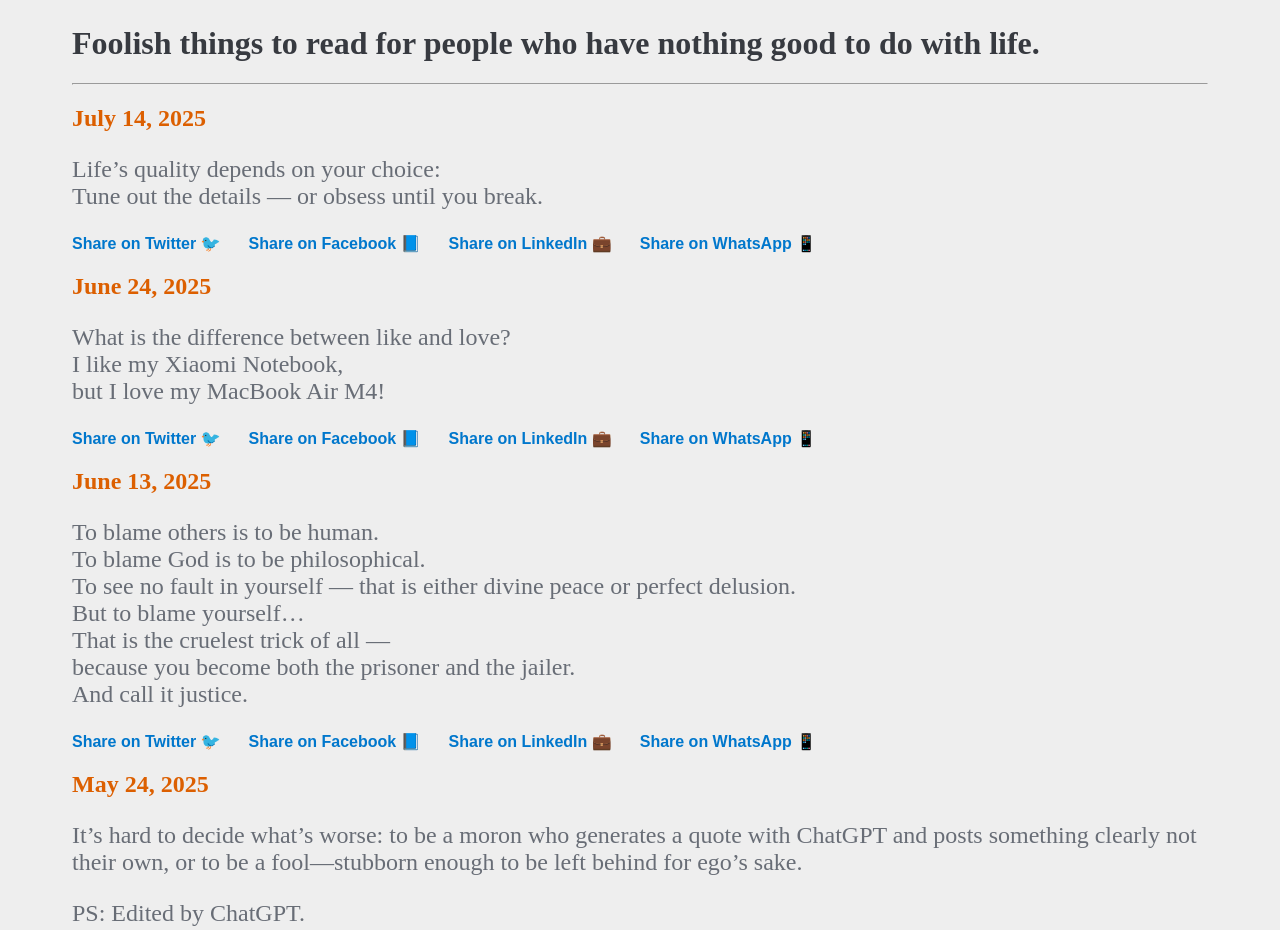
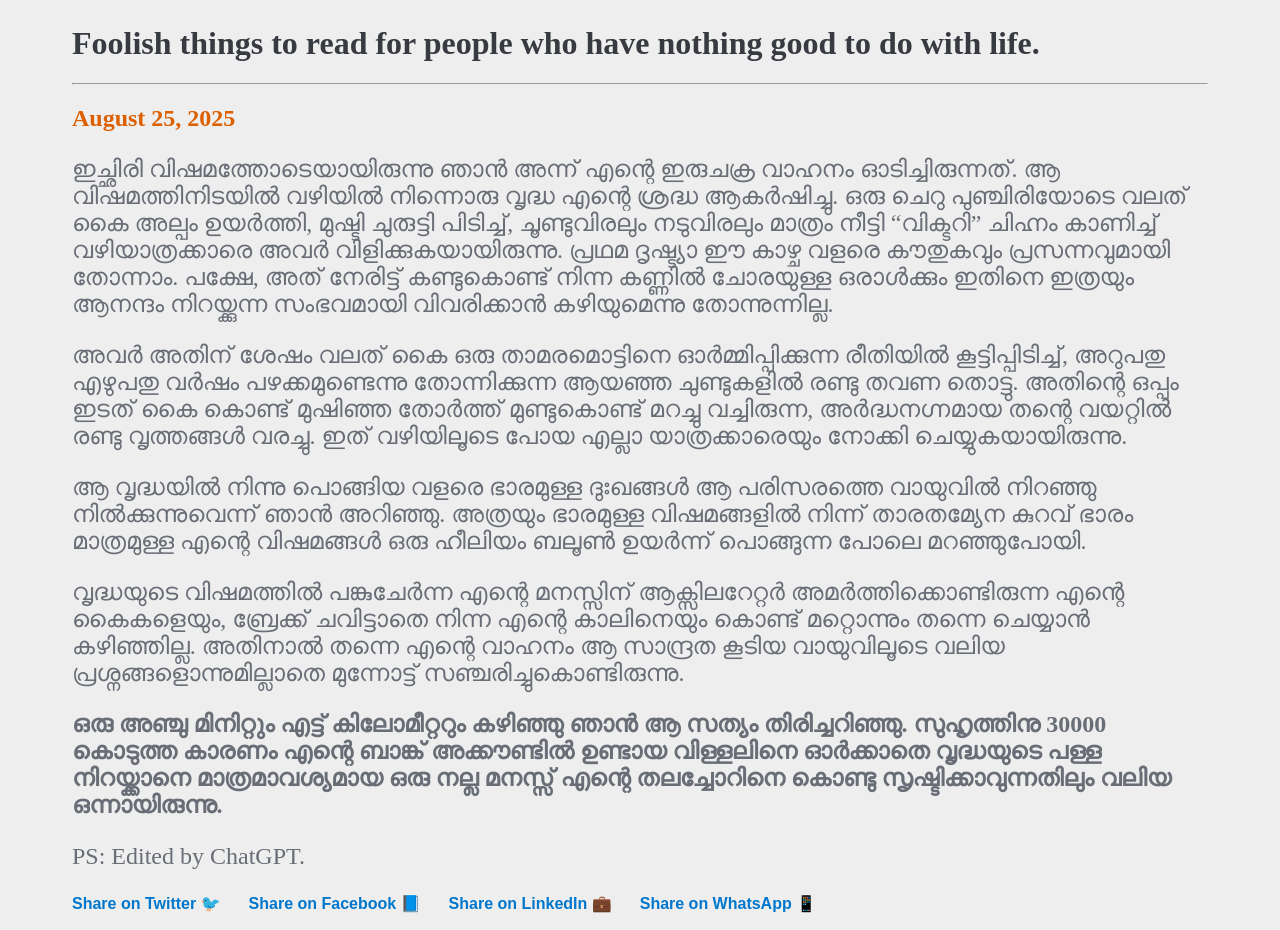
Before and after one commit to JithinAji/jithinajithings, a plain HTML site: page index.html in a window 1280 px wide. Shown: the top 930 px of the page. Drawn offline with Linux system fonts and the light colour scheme; a web font is replaced by a local one.

Commit message:
august 25 2025 story

```diff
--- a/index.html
+++ b/index.html
@@ -19,6 +19,44 @@
     Foolish things to read for people who have nothing good to do with life.
   </h1>
   <hr />
+  <h2>August 25, 2025</h2>
+  <p id="Story-of-a-Vriddha">
+    ഇച്ഛിരി വിഷമത്തോടെയായിരുന്നു ഞാൻ അന്ന് എന്റെ ഇരുചക്ര വാഹനം ഓടിച്ചിരുന്നത്. ആ വിഷമത്തിനിടയിൽ വഴിയിൽ നിന്നൊരു വൃദ്ധ
+    എന്റെ ശ്രദ്ധ ആകർഷിച്ചു. ഒരു ചെറു പുഞ്ചിരിയോടെ വലത് കൈ അല്പം ഉയർത്തി, മുഷ്ടി ചുരുട്ടി പിടിച്ച്, ചൂണ്ടുവിരലും
+    നടുവിരലും മാത്രം നീട്ടി “വിക്ടറി” ചിഹ്നം കാണിച്ച് വഴിയാത്രക്കാരെ അവർ വിളിക്കുകയായിരുന്നു.
+    പ്രഥമ ദൃഷ്ട്യാ ഈ കാഴ്ച വളരെ കൗതുകവും പ്രസന്നവുമായി തോന്നാം. പക്ഷേ, അത് നേരിട്ട് കണ്ടുകൊണ്ട് നിന്ന കണ്ണിൽ ചോരയുള്ള
+    ഒരാൾക്കും ഇതിനെ ഇത്രയും ആനന്ദം നിറയ്ക്കുന്ന സംഭവമായി വിവരിക്കാൻ കഴിയുമെന്നു തോന്നുന്നില്ല.
+  </p>
+  <p>
+    അവർ അതിന് ശേഷം വലത് കൈ ഒരു താമരമൊട്ടിനെ ഓർമ്മിപ്പിക്കുന്ന രീതിയിൽ കൂട്ടിപ്പിടിച്ച്, അറുപതു എഴുപതു വർഷം
+    പഴക്കമുണ്ടെന്നു തോന്നിക്കുന്ന ആയഞ്ഞ ചുണ്ടുകളിൽ രണ്ടു തവണ തൊട്ടു. അതിന്റെ ഒപ്പം ഇടത് കൈ കൊണ്ട് മുഷിഞ്ഞ തോർത്ത്
+    മുണ്ടുകൊണ്ട് മറച്ചു വച്ചിരുന്ന, അർദ്ധനഗ്നമായ തന്റെ വയറ്റിൽ രണ്ടു വൃത്തങ്ങൾ വരച്ചു.
+    ഇത് വഴിയിലൂടെ പോയ എല്ലാ യാത്രക്കാരെയും നോക്കി ചെയ്യുകയായിരുന്നു.
+  </p>
+  <p>
+    ആ വൃദ്ധയിൽ നിന്നു പൊങ്ങിയ വളരെ ഭാരമുള്ള ദുഃഖങ്ങൾ ആ പരിസരത്തെ വായുവിൽ നിറഞ്ഞു നിൽക്കുന്നുവെന്ന് ഞാൻ അറിഞ്ഞു. അത്രയും
+    ഭാരമുള്ള വിഷമങ്ങളിൽ നിന്ന് താരതമ്യേന കുറവ് ഭാരം മാത്രമുള്ള എന്റെ വിഷമങ്ങൾ ഒരു ഹീലിയം ബലൂൺ ഉയർന്ന് പൊങ്ങുന്ന പോലെ
+    മറഞ്ഞുപോയി.
+  </p>
+  <p>
+    വൃദ്ധയുടെ വിഷമത്തിൽ പങ്കുചേർന്ന എന്റെ മനസ്സിന് ആക്സിലറേറ്റർ അമർത്തിക്കൊണ്ടിരുന്ന എന്റെ കൈകളെയും, ബ്രേക്ക് ചവിട്ടാതെ
+    നിന്ന എന്റെ കാലിനെയും കൊണ്ട് മറ്റൊന്നും തന്നെ ചെയ്യാൻ കഴിഞ്ഞില്ല. അതിനാൽ തന്നെ എന്റെ വാഹനം ആ സാന്ദ്രത കൂടിയ
+    വായുവിലൂടെ വലിയ പ്രശ്നങ്ങളൊന്നുമില്ലാതെ മുന്നോട്ട് സഞ്ചരിച്ചുകൊണ്ടിരുന്നു.
+  </p>
+  <p>
+    <strong>ഒരു അഞ്ചു മിനിറ്റും എട്ട് കിലോമീറ്ററും കഴിഞ്ഞു ഞാൻ ആ സത്യം തിരിച്ചറിഞ്ഞു. സുഹൃത്തിനു 30000 കൊടുത്ത കാരണം
+      എന്റെ ബാങ്ക് അക്കൗണ്ടിൽ ഉണ്ടായ വിള്ളലിനെ ഓർക്കാതെ വൃദ്ധയുടെ പള്ള നിറയ്ക്കാനെ മാത്രമാവശ്യമായ ഒരു നല്ല മനസ്സ് എന്റെ
+      തലച്ചോറിനെ കൊണ്ടു സൃഷ്ടിക്കാവുന്നതിലും വലിയ ഒന്നായിരുന്നു.</strong>
+  </p>
+  <p>PS: Edited by ChatGPT.</p>
+
+  <social-share
+    twitter="https://twitter.com/intent/tweet?text=Kazhchakal+thanne+oru+lesson...+PS%3A+Edited+by+ChatGPT.&url=https%3A%2F%2Fjithinajithings.in%2F%23gptsan-vridhakatha"
+    facebook="https://www.facebook.com/sharer/sharer.php?u=https%3A%2F%2Fjithinajithings.in%2F%23gptsan-vridhakatha"
+    linkedin="https://www.linkedin.com/sharing/share-offsite/?url=https%3A%2F%2Fjithinajithings.in%2F%23gptsan-vridhakatha"
+    whatsapp="https://api.whatsapp.com/send?text=Kazhchakal+thanne+oru+lesson...+PS%3A+Edited+by+ChatGPT.+https%3A%2F%2Fjithinajithings.in%2F%23gptsan-vridhakatha">
+  </social-share>
+
   <h2>July 14, 2025</h2>
   <p id="zenquote">
     Life’s quality depends on your choice:<br />
```
Lines whose indentation alone changed are shown as unchanged.
